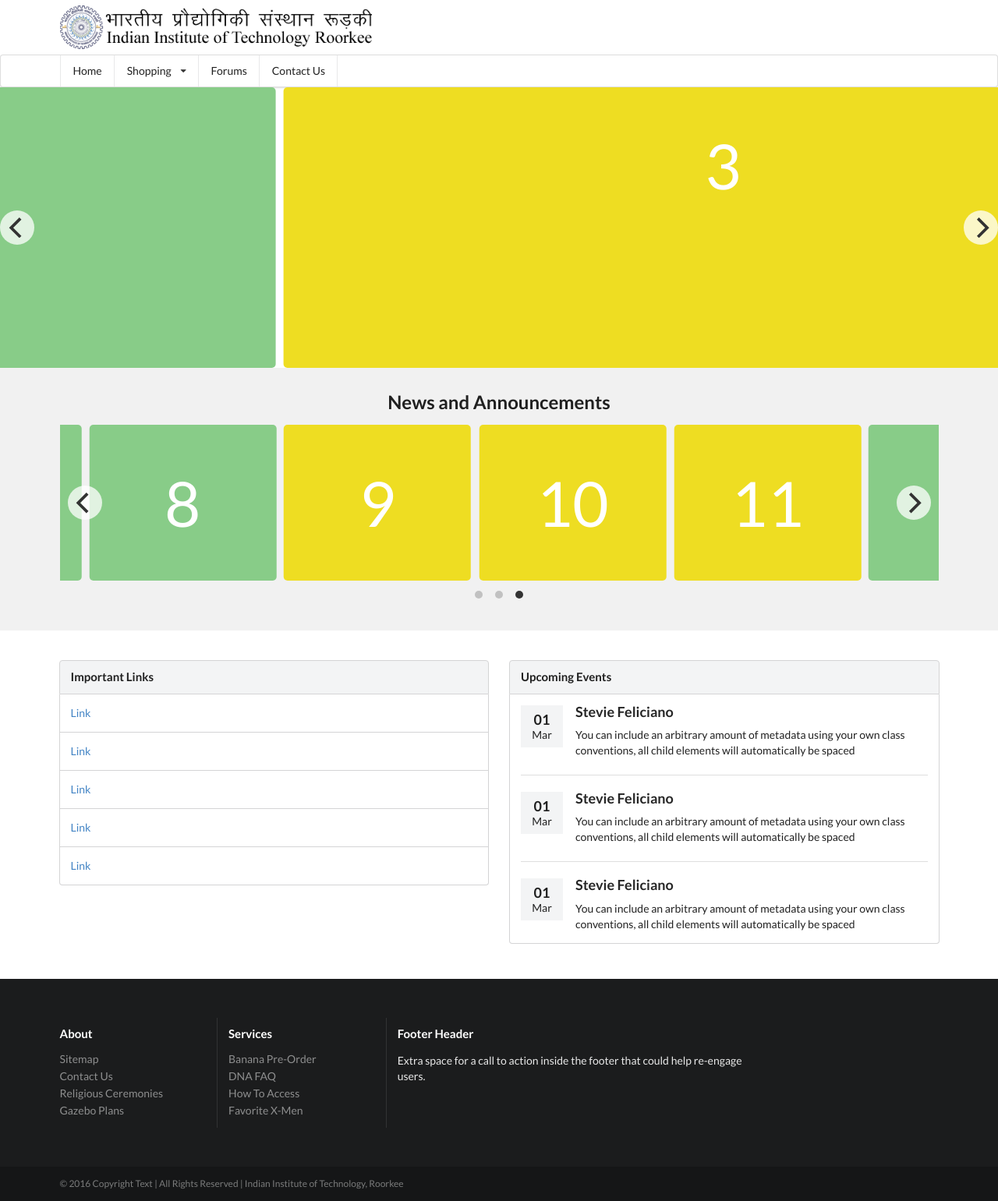
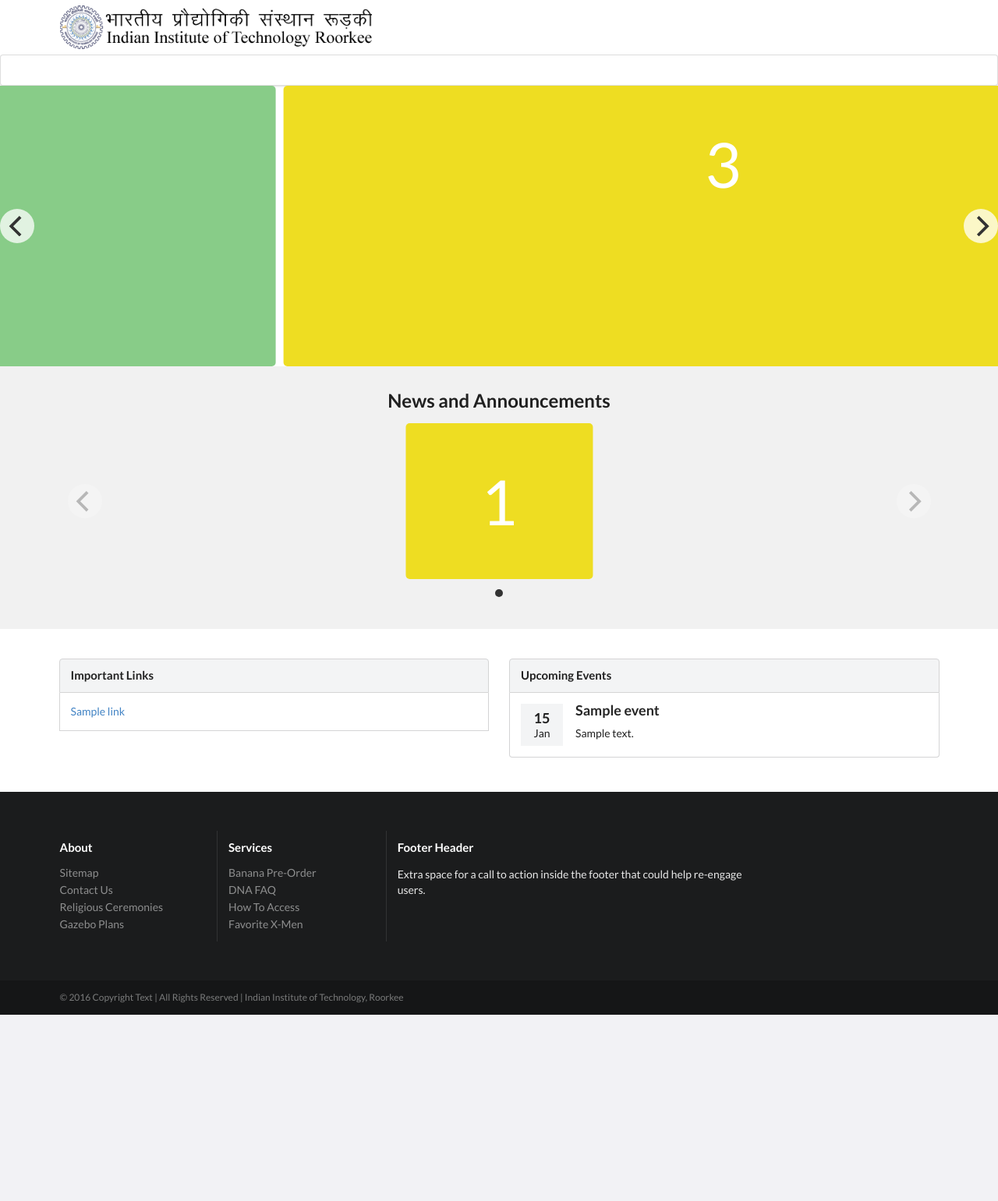
Before and after one commit to alumnicelliitr/alumni.iitr.ac.in, a Django app: page / in a window 1280 px wide. Shown: the whole page at 78% size. After the commit the page ends 1302 px from the top, so only its background shows below. Run offline with Django 3.2, Linux system fonts and the light colour scheme; tables that the repository leaves empty hold one stand-in row (values such as "Sample post"); parts of the project's set-up code (start-up, migrations or seed data) failed here and were passed over; some libraries are stand-ins or nearby versions.

Commit message:
Index Page : Added Menu, Added Events, Added News, Added Links

```diff
--- a/website/admin.py
+++ b/website/admin.py
@@ -1,6 +1,8 @@
 from django.contrib import admin
 from website.models import *
 
-admin.site.register(Tabs)
-admin.site.register(Page)
+admin.site.register(Node)
+admin.site.register(Event)
+admin.site.register(News)
+admin.site.register(Link)
 # Register your models here.
--- a/website/models.py
+++ b/website/models.py
@@ -4,17 +4,43 @@ from django.db import models
 from ckeditor.fields import RichTextField
 # Create your models here.
 
-class Tabs(models.Model):
+class Node(models.Model):
   title = models.CharField(max_length=20)
+  parent = models.ForeignKey('self',null=True,blank=True,related_name='Parent')
   priority = models.IntegerField(default=0)
-  visibility = models.BooleanField(initial=True)
+  visibility = models.BooleanField(default=True)
+  url = models.CharField(max_length=100,null=True,blank=True)
+  level = models.IntegerField(default=0)
+  content = RichTextField(default='')
   def __str__(self):
-    return self.title + "@" + self.priority
+    return self.title
 
-class Page(models.Model):
-  title = models.CharField(max_length=200)
-  parent = models.ForeignKey(Tabs)
-  visibility = models.BooleanField(initial=True)
-  content = RichTextField()
+class News(models.Model):
+  title = models.CharField(max_length=50)
+  short_description = models.CharField(max_length=200)
+  url = models.CharField(max_length=100,null=True,blank=True)
+  publish = models.DateField()
+  expiry = models.DateField()
+  priority = models.IntegerField(default=0)
+  visibility = models.BooleanField(default=True)
   def __str__(self):
-    return self.title + "-" + self.parent.title
+    return self.title
+
+class Event(models.Model):
+  title = models.CharField(max_length=50)
+  short_description = models.CharField(max_length=200)
+  url = models.CharField(max_length=100,null=True,blank=True)
+  event_date = models.DateField()
+  expiry_date = models.DateField()
+  priority = models.IntegerField(default=0)
+  visibility = models.BooleanField(default=True)
+  def __str__(self):
+    return self.title
+
+class Link(models.Model):
+  title = models.CharField(max_length=50)
+  url = models.CharField(max_length=100)
+  visibility = models.BooleanField(default=True)
+  priority = models.IntegerField(default=0)
+  def __str__(self):
+    return self.title
--- a/website/templates/website/index.html
+++ b/website/templates/website/index.html
@@ -33,44 +33,39 @@
     </div>
     <div class="ui menu top lapa-nav">
       <div class="ui container">
-        <a class="item" href="index.html">
-          Home
-        </a>
+        {% for tab in mTabs %}
+          {% if tab.children %}
           <div class="ui pointing dropdown link item lapa">
-          <span class="text">Shopping</span>
+            <span class="text">{{ tab.title }}</span>
             <i class="dropdown icon"></i>
             <div class="menu">
-            <div class="header">Categories</div>
+              {% for child in tab.children %}
                 <div class="item">
-              <span class="text">Clothing</span>
+                  <span class="text">{{ child.title }}</span>
                   <i class="dropdown icon"></i>
+                  {% if child.children %}
                     <div class="menu pointing right">
-                <div class="header">Mens</div>
-                <div class="item">Shirts</div>
-                <div class="item">Pants</div>
-                <div class="item">Jeans</div>
-                <div class="item">Shoes</div>
-                <div class="divider"></div>
-                <div class="header">Womens</div>
-                <div class="item">Dresses</div>
-                <div class="item">Shoes</div>
-                <div class="item">Bags</div>
+                    {% for grandchild in child.children %}
+                      <div class="item">{{ grandchild.title }}</div>
+                    {% endfor %}
+                    </div>
+                 {% endif %}
+                 </div>
+              {% endfor %}
             </div>
           </div>
-            <div class="item">Home Goods</div>
-            <div class="item">Bedroom</div>
-            <div class="divider"></div>
-            <div class="header">Order</div>
-            <div class="item">Status</div>
-            <div class="item">Cancellations</div>
-          </div>
-        </div>
-        <a class="item">
-          Forums
+          {% else %}
+            {% if tab.url %}
+            <a class="item" href="{{ tab.url }}">
+              {{ tab.title }}
             </a>
-        <a class="item">
-          Contact Us
+            {% else %}
+            <a class="item" href="#">
+              {{ tab.title }}
             </a>
+            {% endif %}
+          {% endif %}
+        {% endfor %}
       </div>
     </div>
 
@@ -89,17 +84,9 @@
     <h2 class="ui header center aligned ">News and Announcements</h2>
     <div class="ui container">
       <div class="carousel news-carousel">
+      {% for news in mNews %}
         <div class="carousel-cell news-cell"></div>
-        <div class="carousel-cell news-cell"></div>
-        <div class="carousel-cell news-cell"></div>
-        <div class="carousel-cell news-cell"></div>
-        <div class="carousel-cell news-cell"></div>
-        <div class="carousel-cell news-cell"></div>
-        <div class="carousel-cell news-cell"></div>
-        <div class="carousel-cell news-cell"></div>
-        <div class="carousel-cell news-cell"></div>
-        <div class="carousel-cell news-cell"></div>
-        <div class="carousel-cell news-cell"></div>
+      {% endfor %}
       </div>
     </div>
   </section>
@@ -111,31 +98,18 @@
           <h4 class="ui top attached block header">
             Important Links
           </h4>
+          {% for link in mLinks %}
           <div class="attached ui segment">
+            <a href="{{ link.url }}">
+            {{ link.title }}
+            </a>
+          </div>
+          {% endfor %}
+          <!--<div class="bottom attached ui segment">
             <a href="">
               Link
             </a>
-          </div>
-          <div class="attached ui segment">
-            <a href="">
-              Link
-            </a>
-          </div>
-          <div class="attached ui segment">
-            <a href="">
-              Link
-            </a>
-          </div>
-          <div class="attached ui segment">
-            <a href="">
-              Link
-            </a>
-          </div>
-          <div class="bottom attached ui segment">
-            <a href="">
-              Link
-            </a>
-          </div>
+          </div>-->
         </div>
         <div class="eight wide column">
           <h4 class="ui top attached block header">
@@ -143,48 +117,22 @@
           </h4>
           <div class="bottom attached ui segment">
             <div class="ui link items divided relaxed">
+              {% for event in mEvents %}
               <div class="item">
                 <div class="ui tiny events-date">
-                  <div class="event-date">01</div>
-                  <div class="event-month">Mar</div>
+                  <div class="event-date">{{ event.event_date|date:"d" }}</div>
+                  <div class="event-month">{{ event.event_date|date:"M" }}</div>
                 </div>
                 <div class="content">
-                  <div class="header">Stevie Feliciano</div>
+                  <div class="header">{{ event.title }}</div>
                   <div class="description">
                     <p>
-                      You can include an arbitrary amount of metadata using your own class conventions, all child elements will automatically be spaced
+                    {{ event.short_description }}
                     </p>
                   </div>
                 </div>
               </div>
-              <div class="item">
-                <div class="ui tiny events-date">
-                  <div class="event-date">01</div>
-                  <div class="event-month">Mar</div>
-                </div>
-                <div class="content">
-                  <div class="header">Stevie Feliciano</div>
-                  <div class="description">
-                    <p>
-                      You can include an arbitrary amount of metadata using your own class conventions, all child elements will automatically be spaced
-                    </p>
-                  </div>
-                </div>
-              </div>
-              <div class="item">
-                <div class="ui tiny events-date">
-                  <div class="event-date">01</div>
-                  <div class="event-month">Mar</div>
-                </div>
-                <div class="content">
-                  <div class="header">Stevie Feliciano</div>
-                  <div class="description">
-                    <p>
-                      You can include an arbitrary amount of metadata using your own class conventions, all child elements will automatically be spaced
-                    </p>
-                  </div>
-                </div>
-              </div>
+              {% endfor %}
             </div>
           </div>
         </div>
--- a/website/views.py
+++ b/website/views.py
@@ -4,7 +4,27 @@ from django.shortcuts import render,get_object_or_404
 from django.http import Http404, HttpResponseRedirect, HttpResponse
 from website.models import *
 import calendar
+import datetime
 # Create your views here.
 
+def load_nodes(level,parent = None):
+  mTabs = Node.objects.filter(visibility=True,level=level,parent=parent).order_by('priority')
+  for tab in mTabs:
+    tab.children = load_nodes(level+1,tab)
+  return mTabs
+
 def index(request):
-  return render(request,'website/index.html')
+  mTabs = load_nodes(0,None)
+
+  mEvents = Event.objects.filter(visibility=True,expiry_date__gte=datetime.date.today()).order_by('priority')
+
+  mNews = News.objects.filter(visibility=True,expiry__gte=datetime.date.today()).order_by('priority')
+
+  mLinks = Link.objects.filter(visibility=True).order_by('priority')
+  context = {
+    'mTabs':mTabs,
+    'mEvents':mEvents,
+    'mLinks':mLinks,
+    'mNews':mNews,
+  }
+  return render(request,'website/index.html',context)
```
Also changed, not shown: 2 other files. Lines whose indentation alone changed are shown as unchanged.
